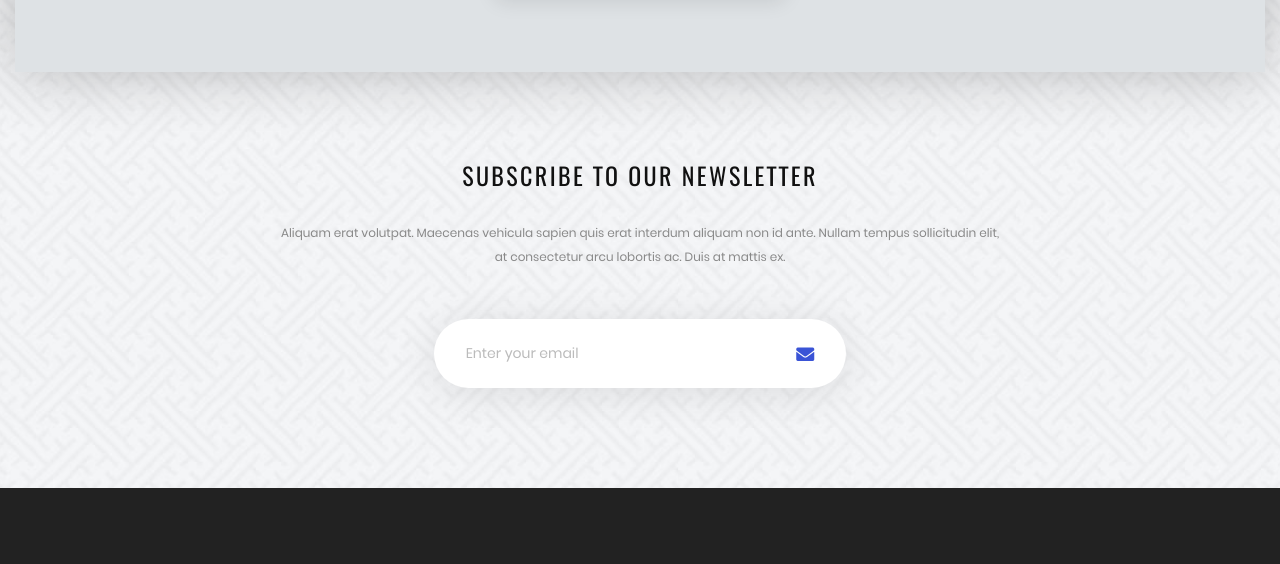
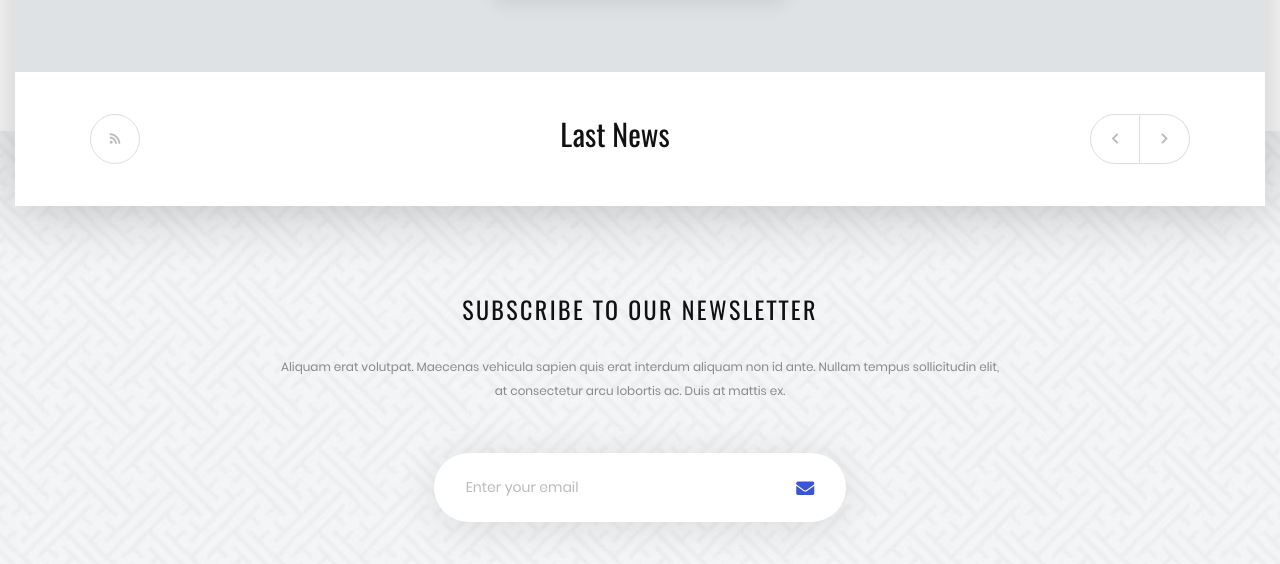
Before and after one commit to zonderweb/Agora, a website: page app/index2.html in a window 1280 px wide. Shown: the part 2924-3488 px from the top of the page. Drawn offline with Linux system fonts and the light colour scheme; files whose address does not match are found by name.

Commit message:
index2.html lastnews bar

```diff
--- a/app/index2.html
+++ b/app/index2.html
@@ -394,6 +394,24 @@
 					<img src="img/promo/promo-front.png" alt="promo" class="promoBox__img">
 				</div>
 			</div>
+			<!-- LAST NEWS -->
+			<div class="lastNews">
+				<div class="lastNews-bar">
+					<div class="rss-feed">
+						<a href="#" class="rss-link"><i class="fas fa-rss"></i></a>
+					</div>
+					<h3 class="h3-lastNews">Last News</h3>
+					<div class="lastNews-btn">
+						<a href="#" class="ls-link lastNews-next"><i class="fas fa-chevron-left"></i></a>
+						<a href="#" class="ls-link lastNews-prew"><i class="fas fa-chevron-right"></i></a>
+					</div>
+				</div>
+				<div class="lastNews-box">
+					<div class="lastNews-item"></div>
+					<div class="lastNews-item"></div>
+					<div class="lastNews-item"></div>
+				</div>
+			</div>
 		</main>
 	</div>
 	<!-- SUBSCRIBE BOX -->
--- /dev/null
+++ b/app/scss/_lastNews.scss
@@ -0,0 +1,66 @@
+.lastNews-bar {
+	display: flex;
+	justify-content: space-between;
+	align-items: center;
+	padding: 38px 75px;
+}
+
+.rss-feed {
+	border: 1px solid #dedede;
+	border-radius: 30px;
+	width: 50px;
+	height: 50px;
+	display: flex;
+	align-items: center;
+	justify-content: center;
+}
+
+.rss-link {
+	font-size: 12px;
+	color: #bbb;
+	display: inline-block;
+
+	&:hover {
+		color: orange;
+	}
+}
+
+.h3-lastNews {
+	font-size: 30px;
+	color: #111;
+	font-family: $oswald;
+	font-weight: normal;
+}
+
+.lastNews-btn {
+	display: flex;
+	justify-content: space-between;
+}
+
+.ls-link {
+	color: #bbb;
+	width: 50px;
+	height: 50px;
+	font-size: 12px;
+	border: 1px solid #ddd;
+	display: flex;
+	justify-content: center;
+	align-items: center;
+
+	&:last-child {
+		border-left: none;
+	}
+
+	&:hover {
+		color: $accent;
+		opacity: .8;
+	}
+}
+
+.lastNews-next {
+	border-radius: 30px 0 0 30px;
+}
+
+.lastNews-prew {
+	border-radius: 0 30px 30px 0;
+}
--- a/app/scss/main.scss
+++ b/app/scss/main.scss
@@ -74,4 +74,5 @@ a {
 @import "main-tabs";
 @import "shop-window";
 @import "promobox";
+@import "lastNews";
 @import "footer";
```
Also changed, not shown: app/css/main.min.css.
